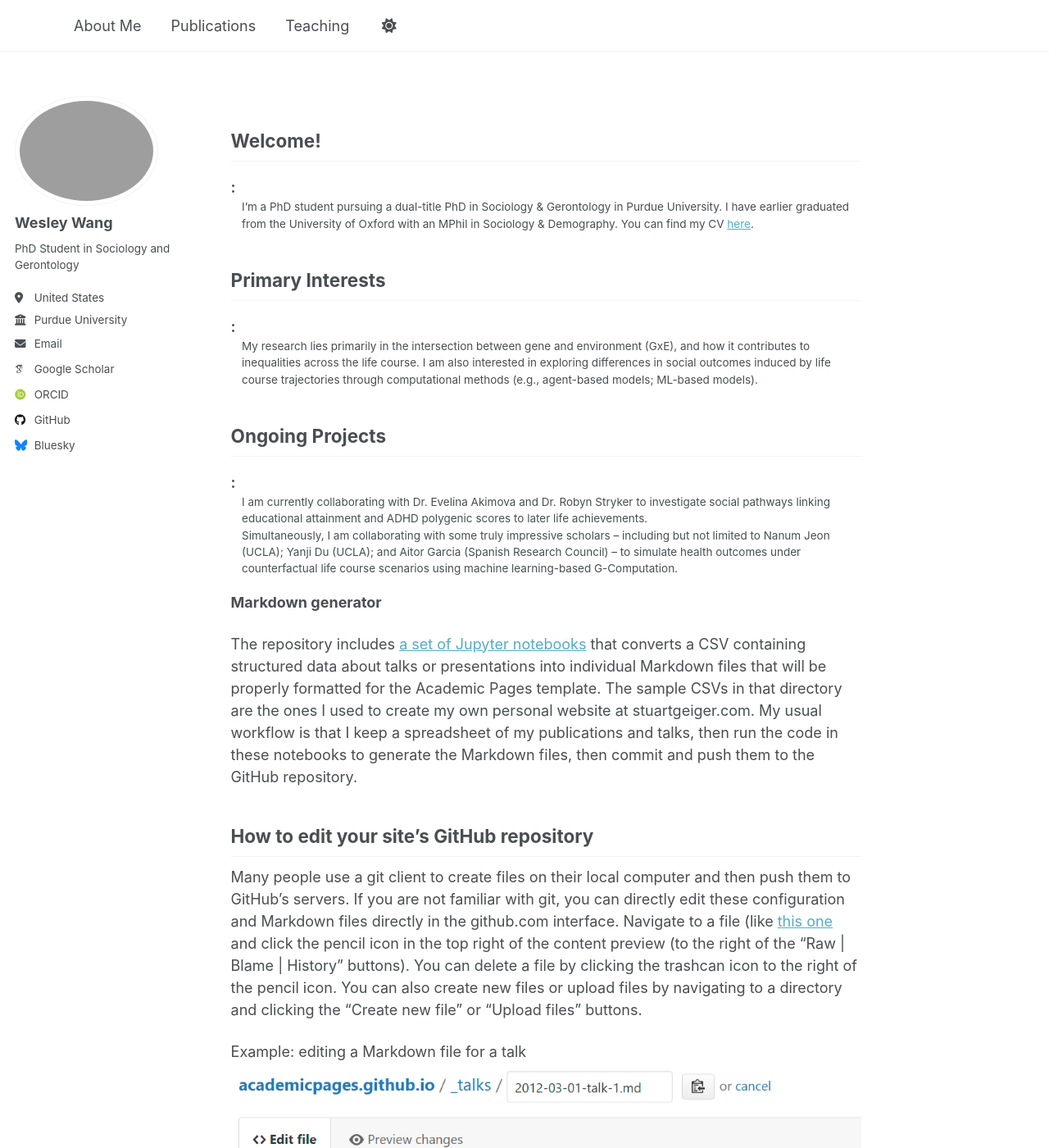
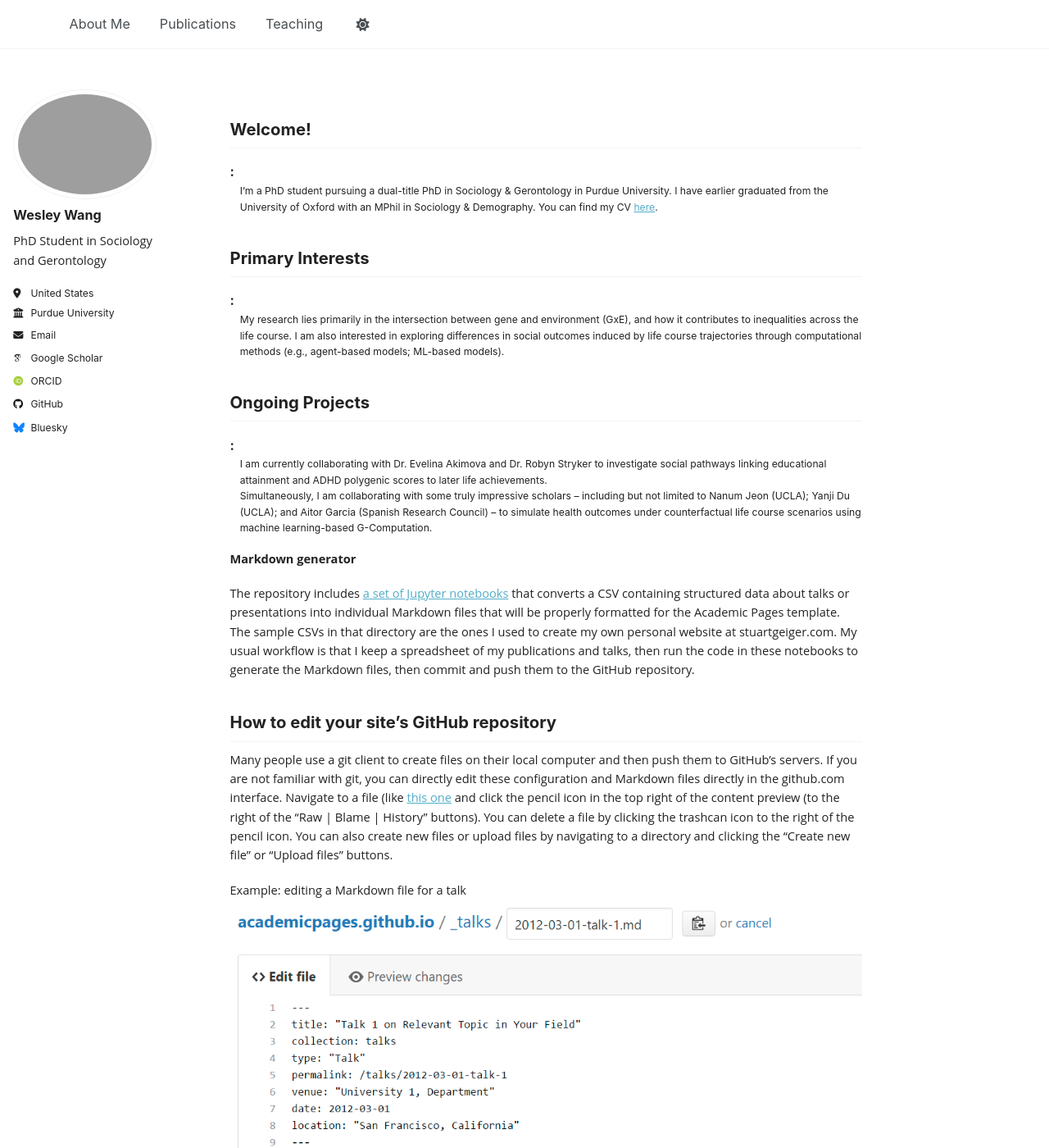
Before and after one commit to wesleywj/wesleywj.github.io, a Jekyll site: the page built from _pages/about.md, in a window 1280 px wide and 1400 px high. Shown: the whole window at 82% size. Built offline with Jekyll 4.4.1, drawn with Linux system fonts in a browser that asks for light colours; some web fonts are replaced; a script that is not in the unit is left out.

Commit message:
changed font

```diff
--- a/assets/css/main.scss
+++ b/assets/css/main.scss
@@ -41,3 +41,11 @@
     "vendor/font-awesome/solid",
     "vendor/font-awesome/brands"
 ;
+
+/* Override site-wide font */
+body, p {
+  font-family: "Open Sans", sans-serif !important;
+  font-size: 0.9em !important;   /* match dd */
+  line-height: 1.6 !important;
+  color: #222;
+}
```
